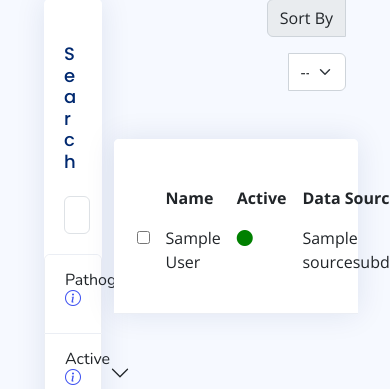
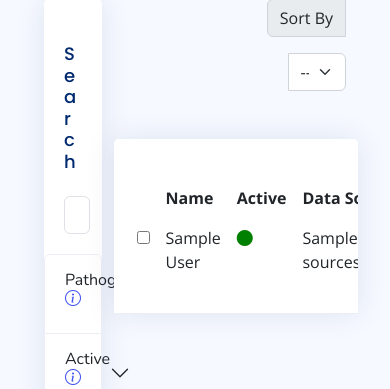
Before and after one commit to cmu-delphi/signal_documentation, a Django app: page / in a window 390 px wide; the page is wider, and only the part inside the window is pictured. Shown: the part 377-766 px from the top of that part. Run offline with Django 4.2, Linux system fonts and the light colour scheme; data comes from the database, SQL or seed files in the repository; tables that the repository leaves empty hold one stand-in row (values such as "Sample post"); parts of the project's set-up code (start-up, migrations or seed data) failed here and were passed over; some libraries are stand-ins or nearby versions.

Commit message:
OKRS24-165 Make signal list table responsive

```diff
--- a/src/templates/signals/signals.html
+++ b/src/templates/signals/signals.html
@@ -238,7 +238,7 @@
             </div>
             <div class="row">
                 <div class="card signals-list-card no-padding">
-                    <div class="card-header d-flex justify-content-between align-items-center">
+                    <div class="card-header d-flex justify-content-between align-items-center table-responsive">
                         <table class="table table-borderless table-hover">
                             <thead>
                                 <tr>
```
